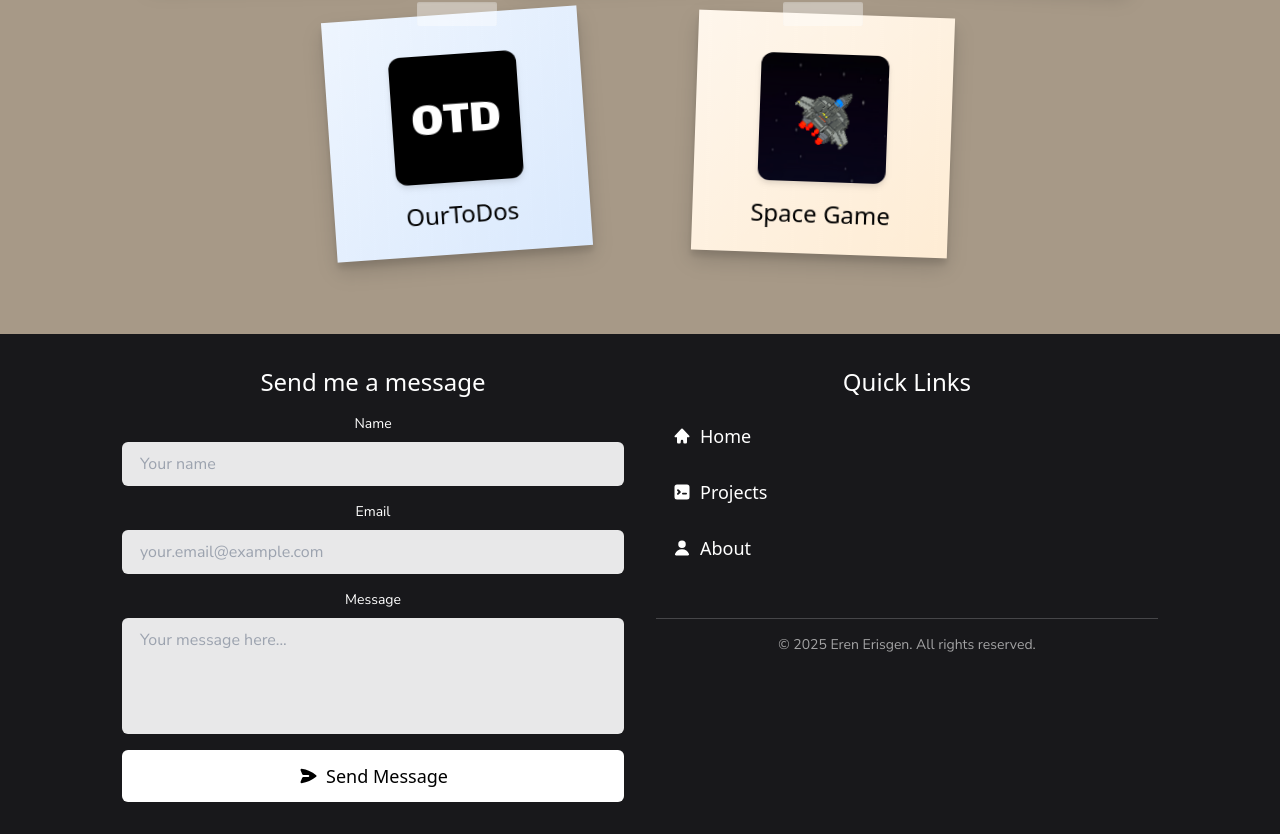
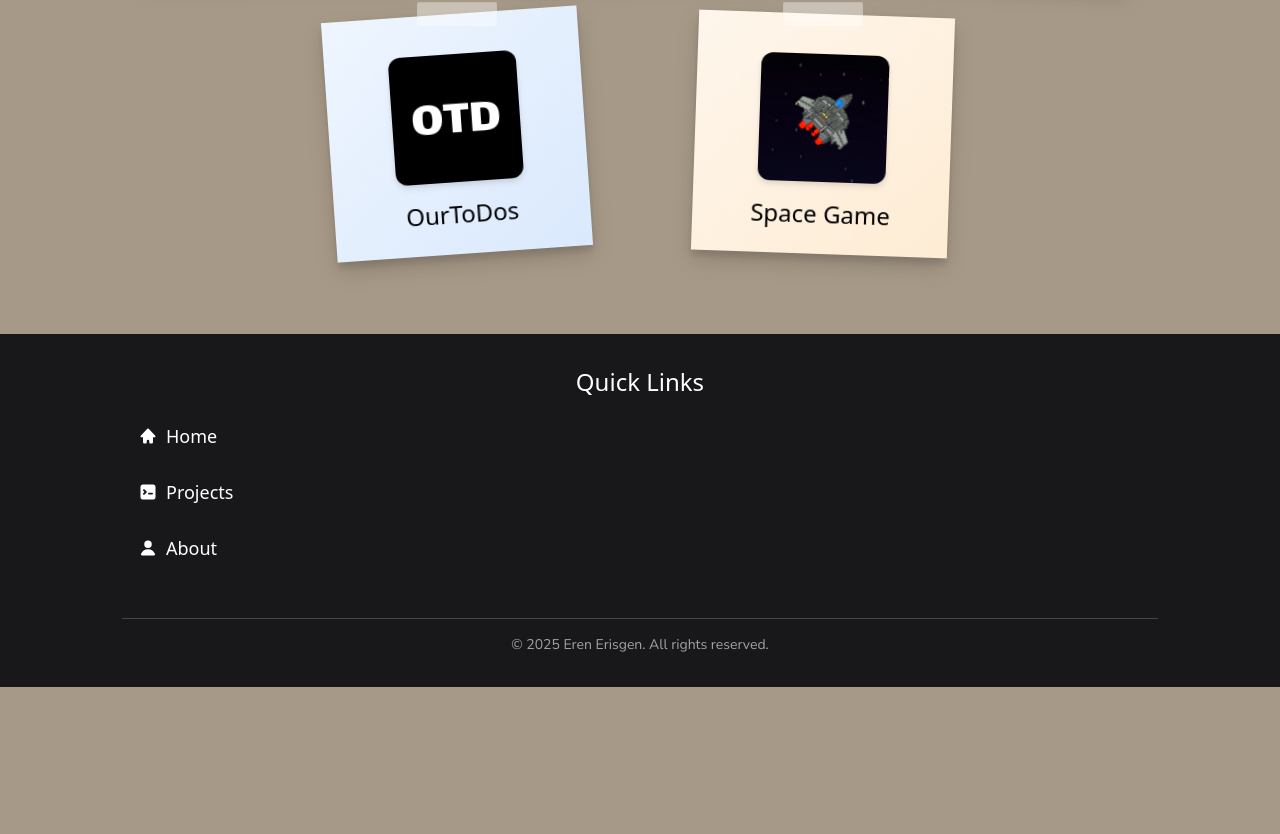
Before and after one commit to Ereneri/PortifolioV2, a React (Create React App) app in the folder portifoliov2/: page / in a window 1280 px wide. Shown: the part 1067-1901 px from the top of the page. After the commit the page ends 1754 px from the top, so only its background shows below. Built offline with nearby package versions, Linux system fonts and the light colour scheme; a web font is replaced by a local one.

Commit message:
removed contact for until implemented, added white hover bg for navbar

```diff
--- a/portifoliov2/src/components/Footer/Footer.js
+++ b/portifoliov2/src/components/Footer/Footer.js
@@ -34,9 +34,9 @@ export default function Footer() {
   return (
     <footer className="w-full bg-zinc-900 mt-16">
       <div className="max-w-[1100px] mx-auto p-8">
-        <div className="grid grid-cols-1 md:grid-cols-2 gap-8">
+        {/* <div className="grid grid-cols-1 md:grid-cols-2 gap-8"> */}
           {/* Left Section - Contact Form */}
-          <div className="flex flex-col gap-4">
+          {/* <div className="flex flex-col gap-4">
             <h3 className="text-2xl font-bold text-white title-text">
               Send me a message
             </h3>
@@ -94,7 +94,7 @@ export default function Footer() {
                 Send Message
               </button>
             </form>
-          </div>
+          </div> */}
 
           {/* Right Section - Quick Links */}
           <div className="flex flex-col gap-4">
@@ -124,7 +124,7 @@ export default function Footer() {
               </p>
             </div>
           </div>
-        </div>
+        {/* </div> */}
       </div>
     </footer>
   );
--- a/portifoliov2/src/components/Nav/NavBar.js
+++ b/portifoliov2/src/components/Nav/NavBar.js
@@ -35,7 +35,7 @@ export default function NavBar() {
               <a
                 href={href}
                 onClick={() => setOpen(false)}
-                className="no-underline text-[#111] px-2 py-1 rounded-sm transition-colors duration-150 hover:bg-black/5 stroke-white text-lg title-text"
+                className="no-underline text-[#111] px-2 py-1 rounded-md transition-colors duration-150 stroke-white text-lg title-text hover:bg-white/10"
             >
               <Icon className="w-5 h-5 inline-block mr-1 mb-1 text-black stroke-white stroke-2" />
               {name}
```
